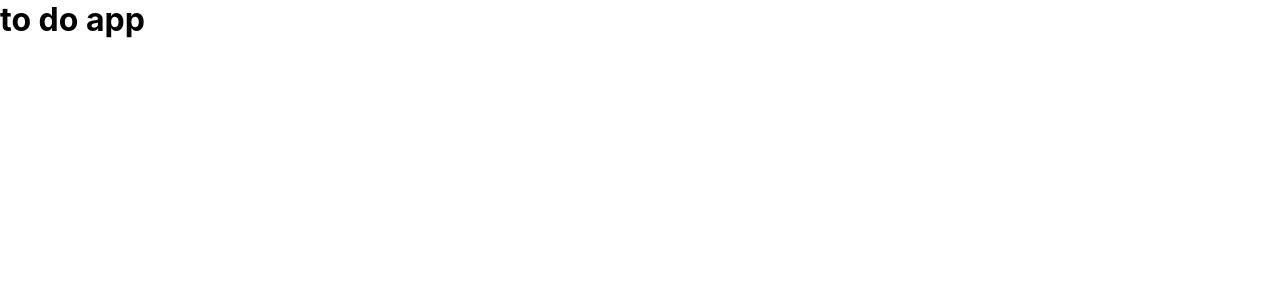
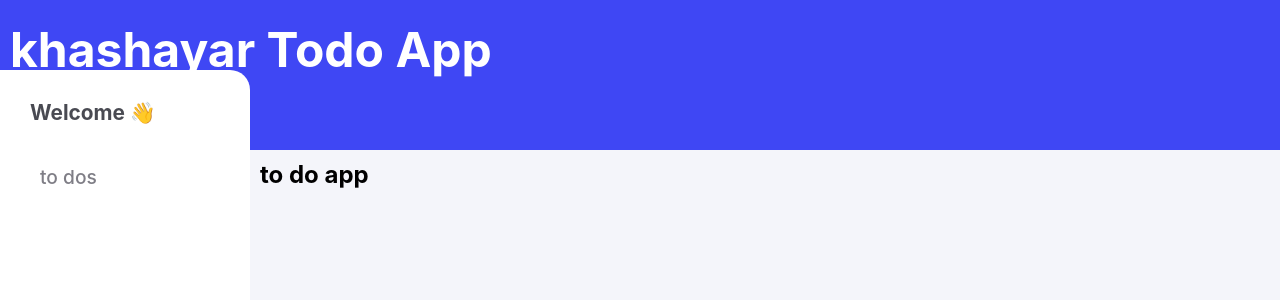
Before and after one commit to khashayarmobarez/fullstack-todo-app, a Next.js app: page / in a window 1280 px wide. Shown: the top 300 px of the page. Built offline with nearby package versions, Linux system fonts and the light colour scheme.

Commit message:
Refactor layout component to improve structure and add a welcome message

```diff
--- a/src/app/layout.js
+++ b/src/app/layout.js
@@ -1,5 +1,6 @@
 import { Geist, Geist_Mono } from "next/font/google";
 import "./globals.css";
+import Layout from "@/components/layout/layout";
 
 const geistSans = Geist({
   variable: "--font-geist-sans",
@@ -19,10 +20,10 @@
 export default function RootLayout({ children }) {
   return (
     <html lang="en">
-      <body
-        className={`${geistSans.variable} ${geistMono.variable} antialiased`}
-      >
-        {children}
+      <body>
+        <Layout>
+          {children}
+        </Layout>
       </body>
     </html>
   );
--- a/src/components/layout/layout.js
+++ b/src/components/layout/layout.js
@@ -1,6 +1,7 @@
+import Link from 'next/link';
 import React from 'react';
 
-const layout = () => {
+const Layout = ({children}) => {
     return (
         <div className="container">
 
@@ -10,10 +11,23 @@
 
             <div className='container--main'>
 
+                <aside>
+                    <p>Welcome 👋</p>
+                    <ul>
+                        <li>
+                            <Link href="/">to dos</Link>
+                        </li>
+                    </ul>
+                </aside>
+
+                <section>
+                    {children}
+                </section>
+
             </div>
 
         </div>
     );
 };
 
-export default layout;
+export default Layout;
```
